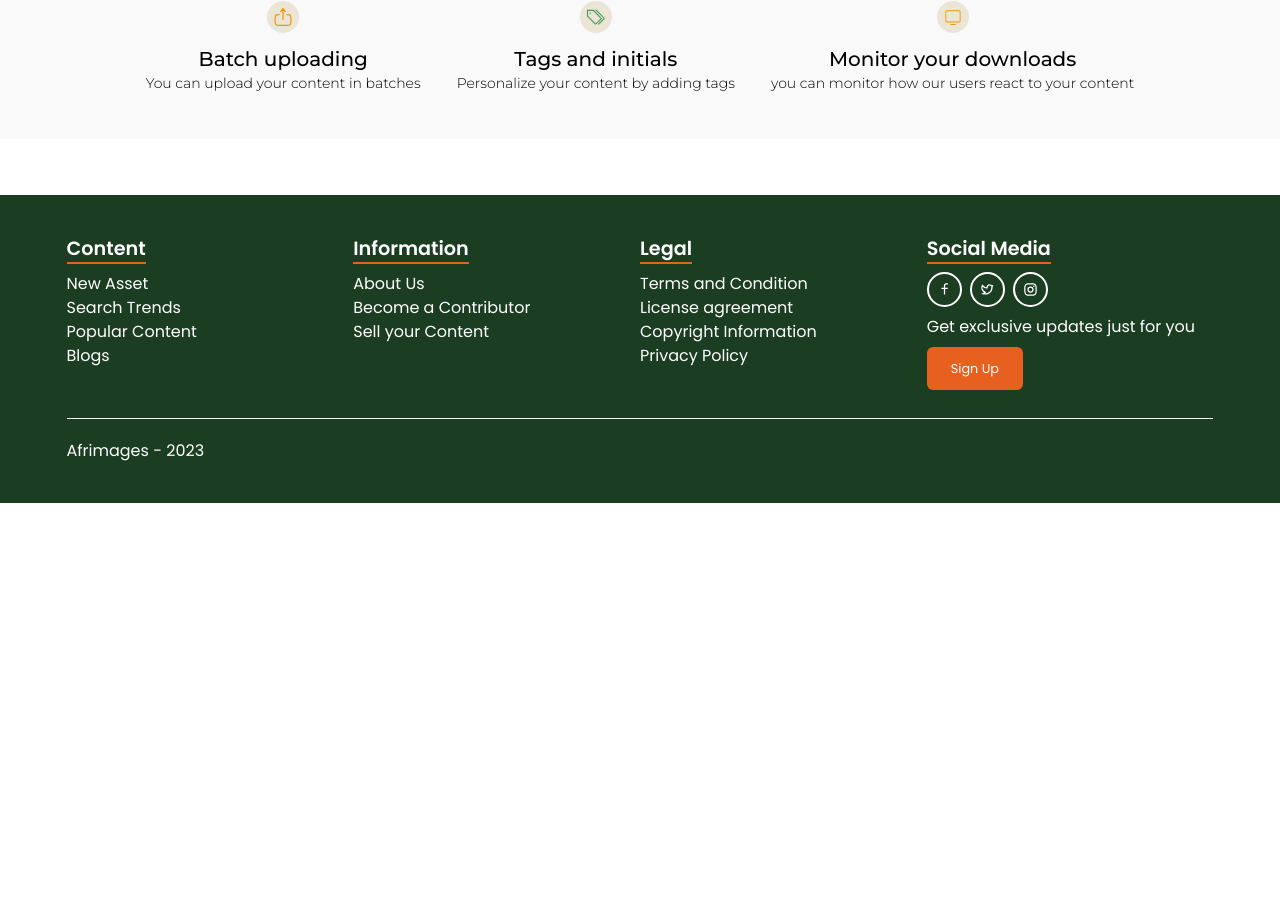
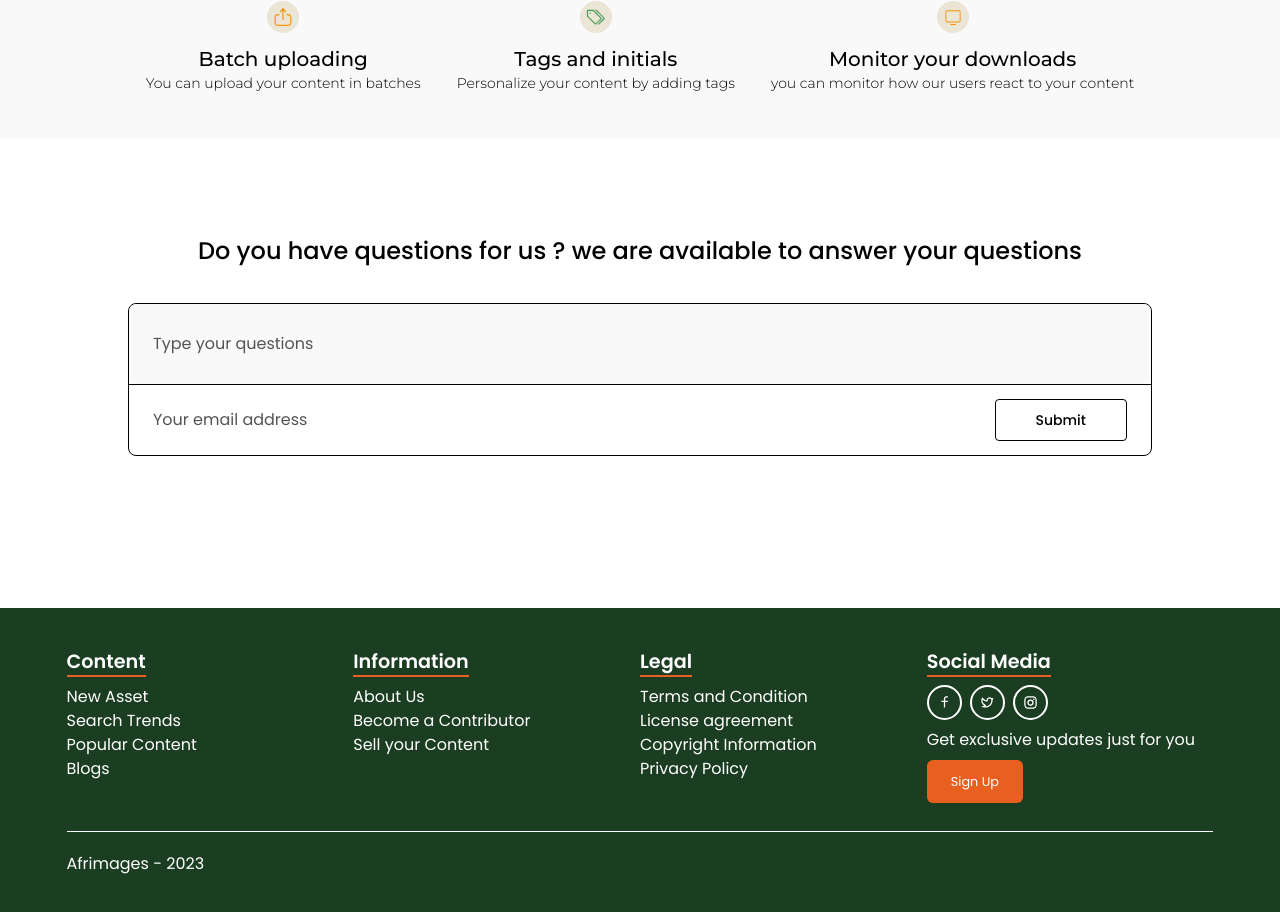
Before and after one commit to Afrimages/Afrimages-Frontend, a Next.js app: page /creator in a window 1280 px wide. Shown: the part 2180-3092 px from the top of the page. Before the commit the page ends 2683 px from the top, so only its background shows below. Built offline with nearby package versions, Linux system fonts and the light colour scheme.

Commit message:
feat(creator): create question section of page

```diff
--- a/app/creator/page.tsx
+++ b/app/creator/page.tsx
@@ -238,7 +238,38 @@ export default function Creator() {
             </section>
 
             {/* Question Section */}
-            <section></section>
+            <section className='py-24'>
+                <h1 className='text-2xl font-medium text-center'>
+                    Do you have questions for us ? we are available to answer
+                    your questions{' '}
+                </h1>
+
+                <form className='mx-auto w-[80%] border border-black mt-9 rounded-lg'>
+                    <input
+                        type='text'
+                        required
+                        placeholder='Type your questions'
+                        className='bg-offWhite px-6 py-7 w-full rounded-lg placeholder:text-[#545454] font-light'
+                    />
+
+                    <div className='px-6 py-3.5 w-full flex items-center justify-between border-t border-black'>
+                        <input
+                            type='email'
+                            maxLength={40}
+                            placeholder='Your email address'
+                            required
+                            className='flex-1 placeholder:text-[#545454] font-light'
+                        />
+
+                        <button
+                            type='submit'
+                            className='py-2.5 px-10 border border-black font-medium rounded text-sm'
+                        >
+                            Submit
+                        </button>
+                    </div>
+                </form>
+            </section>
 
             {/* CTA (Call to Action) Section*/}
             <section></section>
```
